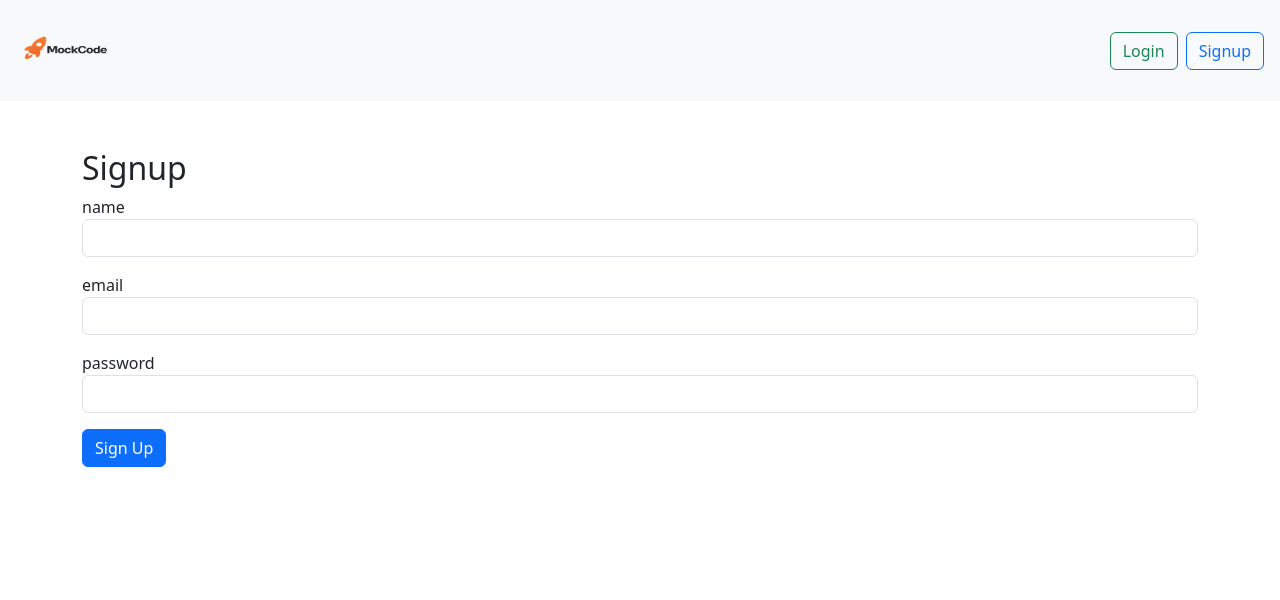
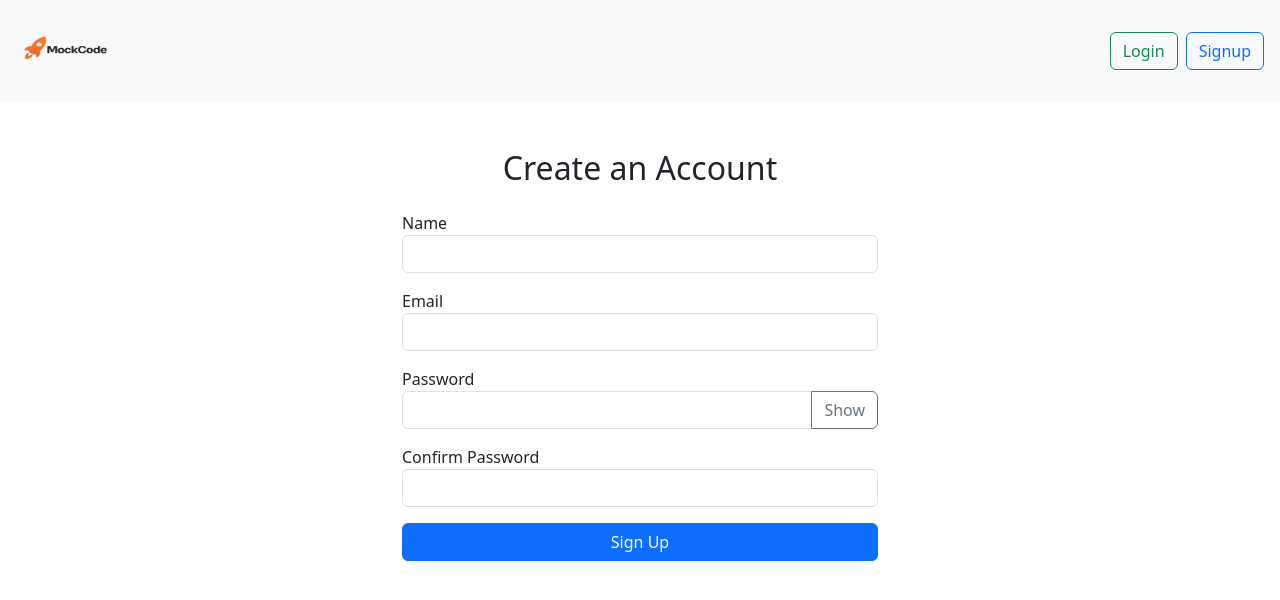
Before and after one commit to akshar27/AIMockInterview, a React (Create React App) app in the folder frontend/: page /signup in a window 1280 px wide. Shown: the top 600 px of the page. Built offline with nearby package versions, Linux system fonts and the light colour scheme.

Commit message:
LAyout change

```diff
--- a/frontend/src/pages/Login.js
+++ b/frontend/src/pages/Login.js
@@ -1,11 +1,15 @@
 import React, { useState } from 'react';
 import { useNavigate } from 'react-router-dom';
+import 'bootstrap/dist/css/bootstrap.min.css';
 
 export default function Login({ onAuth }) {
   const [form, setForm] = useState({ email: '', password: '' });
   const [error, setError] = useState('');
   const [loading, setLoading] = useState(false);
+  const [showPassword, setShowPassword] = useState(false);
   const navigate = useNavigate();
+
+  const API_URL = 'http://localhost:5002';
 
   const handleChange = (e) => {
     setForm({ ...form, [e.target.name]: e.target.value });
@@ -17,7 +21,7 @@ export default function Login({ onAuth }) {
     setLoading(true);
 
     try {
-      const res = await fetch('http://localhost:5002/api/auth/login', {
+      const res = await fetch(`${API_URL}/api/auth/login`, {
         method: 'POST',
         headers: { 'Content-Type': 'application/json' },
         body: JSON.stringify(form),
@@ -26,7 +30,6 @@ export default function Login({ onAuth }) {
       const data = await res.json();
       if (!res.ok) throw new Error(data.message || 'Login failed');
 
-      // ✅ Ensure user has an `id` field
       const userWithId = {
         ...data.user,
         id: data.user.id || data.user._id,
@@ -44,26 +47,48 @@ export default function Login({ onAuth }) {
   };
 
   return (
-    <div className="container py-5">
-      <h2>Login</h2>
-      {error && <p className="text-danger">{error}</p>}
+    <div className="container py-5" style={{ maxWidth: '500px' }}>
+      <h2 className="mb-4 text-center">Login to Your Account</h2>
+
+      {error && <div className="alert alert-danger">{error}</div>}
+
       <form onSubmit={handleSubmit}>
-        {['email', 'password'].map((field) => (
-          <div key={field} className="mb-3">
-            <label htmlFor={field} className="form-label">{field}</label>
+        <div className="mb-3">
+          <label>Email</label>
+          <input
+            type="email"
+            name="email"
+            value={form.email}
+            onChange={handleChange}
+            className="form-control"
+            required
+          />
+        </div>
+
+        <div className="mb-3">
+          <label>Password</label>
+          <div className="input-group">
             <input
-              type={field === 'password' ? 'password' : 'email'}
-              name={field}
-              id={field}
-              value={form[field]}
+              type={showPassword ? 'text' : 'password'}
+              name="password"
+              value={form.password}
               onChange={handleChange}
               className="form-control"
+              minLength={6}
               required
-              minLength={field === 'password' ? 6 : undefined}
             />
+            <button
+              type="button"
+              className="btn btn-outline-secondary"
+              onClick={() => setShowPassword(!showPassword)}
+              tabIndex={-1}
+            >
+              {showPassword ? 'Hide' : 'Show'}
+            </button>
           </div>
-        ))}
-        <button type="submit" className="btn btn-primary" disabled={loading}>
+        </div>
+
+        <button type="submit" className="btn btn-primary w-100" disabled={loading}>
           {loading ? 'Logging in...' : 'Login'}
         </button>
       </form>
--- a/frontend/src/pages/Signup.js
+++ b/frontend/src/pages/Signup.js
@@ -1,30 +1,49 @@
 import React, { useState } from 'react';
 import { useNavigate } from 'react-router-dom';
+import 'bootstrap/dist/css/bootstrap.min.css';
 
 export default function Signup({ onAuth }) {
-  const [form, setForm] = useState({ name: '', email: '', password: '' });
+  const [form, setForm] = useState({
+    name: '',
+    email: '',
+    password: '',
+    confirmPassword: '',
+  });
   const [error, setError] = useState('');
+  const [showPassword, setShowPassword] = useState(false);
   const [loading, setLoading] = useState(false);
   const navigate = useNavigate();
 
-  const handleChange = (e) => setForm({ ...form, [e.target.name]: e.target.value });
+  const API_URL = 'http://localhost:5002';
+
+  const handleChange = (e) =>
+    setForm({ ...form, [e.target.name]: e.target.value });
 
   const handleSubmit = async (e) => {
     e.preventDefault();
     setError('');
     setLoading(true);
 
+    if (form.password !== form.confirmPassword) {
+      setError('Passwords do not match');
+      setLoading(false);
+      return;
+    }
+
     try {
-      const res = await fetch('http://localhost:5002/api/auth/signup', {
+      const res = await fetch(`${API_URL}/api/auth/signup`, {
         method: 'POST',
         headers: { 'Content-Type': 'application/json' },
-        body: JSON.stringify(form),
+        body: JSON.stringify({
+          name: form.name,
+          email: form.email,
+          password: form.password,
+        }),
       });
 
       const data = await res.json();
       if (!res.ok) throw new Error(data.message || 'Signup failed');
 
-      // ✅ Ensure user has `id` for consistency
       const userWithId = {
         ...data.user,
         id: data.user.id || data.user._id,
@@ -42,25 +61,71 @@ export default function Signup({ onAuth }) {
   };
 
   return (
-    <div className="container py-5">
-      <h2>Signup</h2>
-      {error && <p className="text-danger">{error}</p>}
+    <div className="container py-5" style={{ maxWidth: '500px' }}>
+      <h2 className="mb-4 text-center">Create an Account</h2>
+      {error && <div className="alert alert-danger">{error}</div>}
+
       <form onSubmit={handleSubmit}>
-        {['name', 'email', 'password'].map((field) => (
-          <div key={field} className="mb-3">
-            <label>{field}</label>
+        <div className="mb-3">
+          <label>Name</label>
+          <input
+            type="text"
+            name="name"
+            value={form.name}
+            onChange={handleChange}
+            className="form-control"
+            required
+          />
+        </div>
+
+        <div className="mb-3">
+          <label>Email</label>
+          <input
+            type="email"
+            name="email"
+            value={form.email}
+            onChange={handleChange}
+            className="form-control"
+            required
+          />
+        </div>
+
+        <div className="mb-3">
+          <label>Password</label>
+          <div className="input-group">
             <input
-              type={field === 'password' ? 'password' : field === 'email' ? 'email' : 'text'}
-              name={field}
-              value={form[field]}
+              type={showPassword ? 'text' : 'password'}
+              name="password"
+              value={form.password}
               onChange={handleChange}
               className="form-control"
+              minLength={6}
               required
-              minLength={field === 'password' ? 6 : undefined}
             />
+            <button
+              type="button"
+              className="btn btn-outline-secondary"
+              onClick={() => setShowPassword(!showPassword)}
+              tabIndex={-1}
+            >
+              {showPassword ? 'Hide' : 'Show'}
+            </button>
           </div>
-        ))}
-        <button className="btn btn-primary" disabled={loading}>
+        </div>
+
+        <div className="mb-3">
+          <label>Confirm Password</label>
+          <input
+            type="password"
+            name="confirmPassword"
+            value={form.confirmPassword}
+            onChange={handleChange}
+            className="form-control"
+            required
+          />
+        </div>
+
+        <button className="btn btn-primary w-100" disabled={loading}>
           {loading ? 'Signing up...' : 'Sign Up'}
         </button>
       </form>
```
